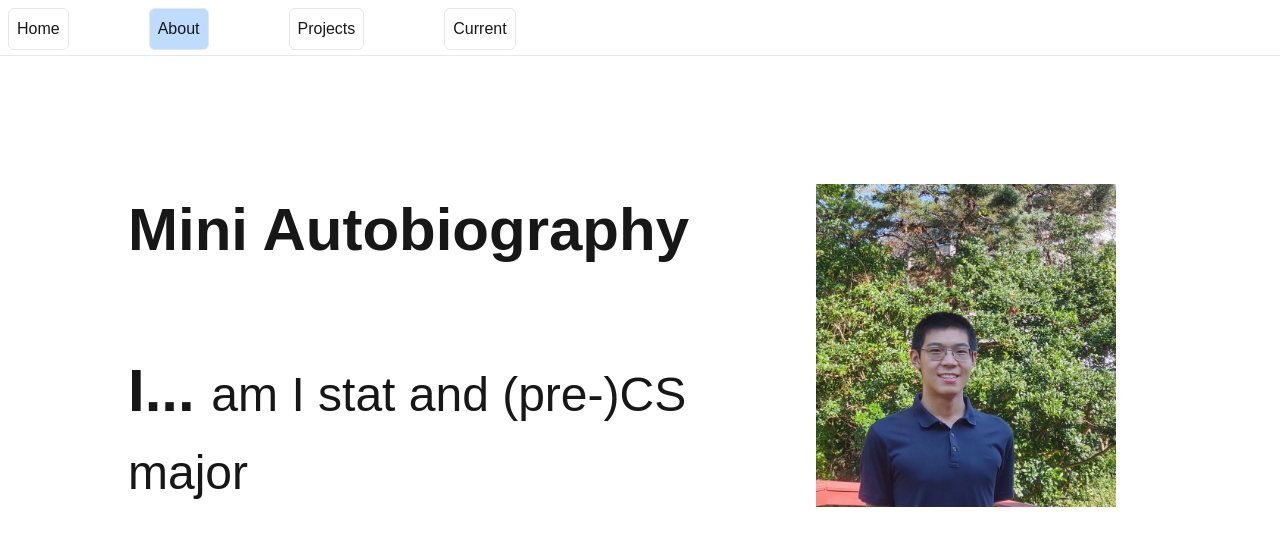
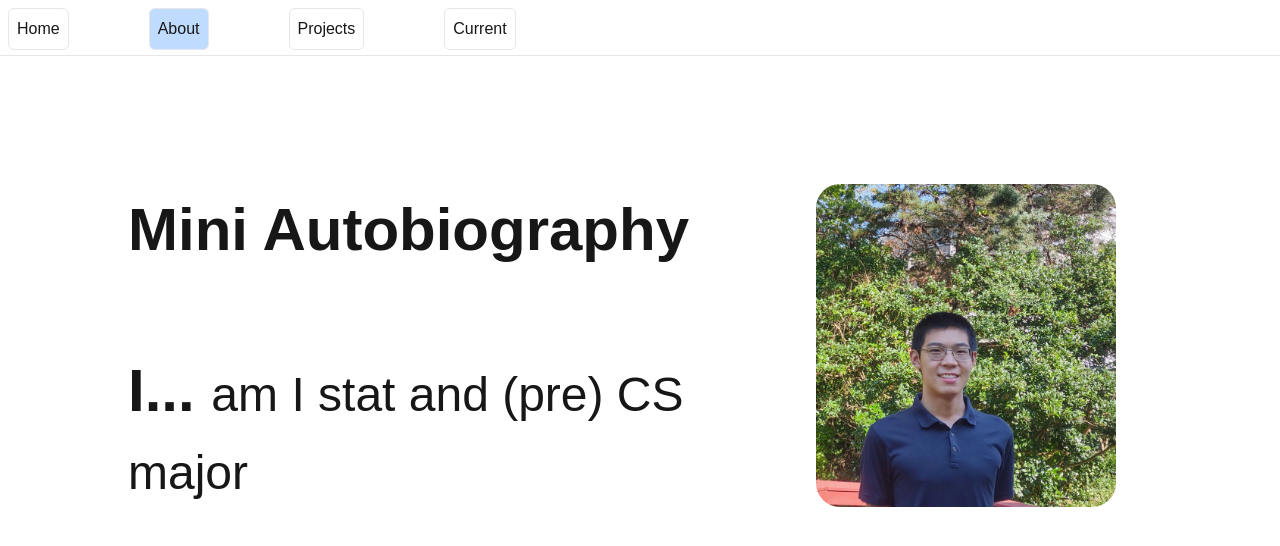
Before and after one commit to LlanAiu/portfolio, a Next.js app: page /about in a window 1280 px wide. Shown: the top 546 px of the page. Built offline with nearby package versions, Linux system fonts and the light colour scheme.

Commit message:
Animations!!

```diff
--- a/package.json
+++ b/package.json
@@ -10,6 +10,7 @@
   },
   "dependencies": {
     "clsx": "^2.1.1",
+    "framer-motion": "^11.11.9",
     "next": "14.2.15",
     "react": "^18",
     "react-dom": "^18"
--- a/src/app/about/page.tsx
+++ b/src/app/about/page.tsx
@@ -3,15 +3,24 @@
 import { useEffect, useState } from 'react';
 import Image from 'next/image';
 import defaultImage from './ProfileImage2.jpg';
+import FRCImage from './FRC.jpg';
 import Navigation from '../components/nav-bar';
+import { motion } from 'framer-motion';
+import { TextChangeDelay, TextInitialX, TextSwapFade } from '../util/animUtil';
+import clsx from 'clsx';
 
 export default function Page(){
     const [index, setIndex] = useState(0);
+    const [swap, setSwap] = useState(false);
 
     useEffect(() => {
         const handlePress = (e: KeyboardEvent) => {
             if(e.code === 'Space'){
-                setIndex((index + 1) % descriptions.length);
+                setSwap(prev => !prev);
+                setTimeout(() => {
+                    setIndex(prev => (prev + 1) % descriptions.length);
+                    setSwap(prev => !prev);
+                }, TextChangeDelay * 1000);
             }
         };
 
@@ -22,41 +31,107 @@ export default function Page(){
         }
     }, [index]);
 
+    const descriptions = [
+        {
+            text: 'am I stat and (pre) CS major',
+            image: defaultImage,
+            dim: {width: 300, height: 300}
+        },
+        {
+            text: 'am a student @ UNC-CH',
+            image: defaultImage,
+            dim: {width: 300, height: 300}
+        },
+        {
+            text: 'am a believer that problem-solving is an art form',
+            image: defaultImage,
+            dim: {width: 300, height: 300}
+        },
+        {
+            text: 'love playing cards with friends and family',
+            image: defaultImage,
+            dim: {width: 300, height: 300}
+        },
+        {
+            text: 'play the piano, although mostly as a meditation substitute',
+            image: defaultImage,
+            dim: {width: 300, height: 300}
+        },
+        {
+            text: 'am an FRC Alum',
+            image: FRCImage,
+            dim: {width: 450, height: 300}
+        },
+        {
+            text: 'am interested in machine learning and robotics',
+            image: defaultImage,
+            dim: {width: 300, height: 300}
+        },
+        {
+            text: 'am a retired swimmer',
+            image: defaultImage,
+            dim: {width: 300, height: 300}
+        }
+    ];
 
-
-    const descriptions = [
-        {text: 'am I stat and (pre-)CS major', image: defaultImage},
-        {text: 'am a student @ UNC-CH', image: defaultImage},
-        {text: 'am a believer that problem-solving is an art form', image: defaultImage},
-        {text: 'love playing cards with friends and family', image: defaultImage},
-        {text: 'play the piano, although mostly as a meditation substitute', image: defaultImage},
-        {text: 'am an FRC Alum', image: defaultImage},
-        {text: 'am interested in machine learning and robotics', image: defaultImage},
-        {text: 'am a retired swimmer', image: defaultImage}
-    ];
+    const text = TextInitialX;
+    const fade = TextSwapFade;
 
     return (
         <div className='h-full w-full'>
             <Navigation path='about'/>
-            <div className='w-full h-full flex'>
-                <div className='pt-32 pl-32 inline-block flex-auto content-start space-y-24'>
-                    <h1 className='text-6xl'><b>Mini Autobiography</b></h1>
-                    <p className='text-6xl max-w-124'>
+            <motion.div
+                className='w-full h-full flex'
+                animate='visible'
+                initial='hidden'
+                variants={text}
+            >
+                <motion.div className='pt-32 pl-32 inline-block flex-auto content-start space-y-24'>
+                    <motion.h1
+                        className='text-6xl'
+                        variants={text}
+                    >
+                        <b>Mini Autobiography</b>
+                    </motion.h1>
+                    <motion.p
+                        className='text-6xl max-w-124'
+                        variants={text}
+                    >
                         <b>I...</b>
                         <span className='w-10'> </span>
-                        <span className='text-5xl leading-relaxed'>{descriptions[index].text}</span>
-                    </p>
-                </div>
-                <div className='px-10 py-28 w-2/5 flex-initial content-start'>
-                    <Image
-                        src={descriptions[index].image}
-                        alt='About me image'
-                        width={300}
-                        height={300}
-                        className='inline-block'
-                    />
-                </div>
-            </div>
+                        <motion.span
+                            className='text-5xl leading-relaxed'
+                            animate={clsx({
+                                'out' : swap,
+                                'in' : !swap
+                            })}
+                            variants={fade}
+                        >
+                            {descriptions[index].text}
+                        </motion.span>
+                    </motion.p>
+                </motion.div>
+                <motion.div
+                    className='px-10 py-28 w-2/5 flex-initial content-start'
+                    variants={text}
+                >
+                    <motion.div
+                        animate={clsx({
+                            'out' : swap,
+                            'in' : !swap
+                        })}
+                        variants={fade}
+                    >
+                        <Image
+                            src={descriptions[index].image}
+                            alt='About me image'
+                            width={descriptions[index].dim.width}
+                            height={descriptions[index].dim.height}
+                            className='inline-block rounded-3xl'
+                        />
+                    </motion.div>
+                </motion.div>
+            </motion.div>
         </div>
     );
 }
--- a/src/app/current/page.tsx
+++ b/src/app/current/page.tsx
@@ -23,7 +23,8 @@ export default function Page() {
 
     const current = [
         {text: 'learning Express.js and API development'},
-        {text: 'working on an ingredients-to-recipe API (for our pledge project)'},
+        {text: 'working on an ingredients-to-recipe API'},
+        {text: 'developing a personal portfolio website (as you can tell)'},
         {text: 'reading through \"An Introduction to Statistical Learning, 2nd Edition\" (James, et al.)'},
         {text: 'struggling with competitive programming problems...'},
         {text: 'on fall break (thankfully)!'}
--- a/src/app/globals.css
+++ b/src/app/globals.css
@@ -27,7 +27,7 @@ body {
     text-wrap: balance;
   }
 
-  .max-w-124{
+  .max-w-124 {
     max-width: 660px;
   }
 }
--- a/src/app/page.tsx
+++ b/src/app/page.tsx
@@ -2,15 +2,22 @@
 
 import Link from 'next/link';
 import { useEffect, useState } from 'react';
+import { motion } from 'framer-motion';
+import clsx from 'clsx';
+import { TextChangeDelay, TextInitialY, TextSwapFade } from './util/animUtil';
 
 export default function Home() {
 
   const [display, setDisplay] = useState(3);
+  const [anim, setAnimate] = useState(true);
 
   useEffect(() => {
     const handleKeyDown = (event: KeyboardEvent) => {
       if (event.code === 'Space') {
-        setDisplay((display + 1) % (links.length - 1));
+        setTimeout(() => {
+          setDisplay(prev => (prev + 1) % (links.length - 1));
+        }, TextChangeDelay * 1000);
+        setAnimate(prev => !prev);
       }
     };
 
@@ -22,22 +29,51 @@ export default function Home() {
   }, [display]);
 
   const links = [
+    {text: 'contemplate a day in my life', link: './current'},
     {text: 'read my sparse autobiography', link: './about'},
     {text: 'attend my project gallery', link: './projects'},
-    {text: 'contemplate a day in my life', link: './current'},
     {text: 'Press [Space]', link: './'}
   ];
 
+  const text = TextInitialY;
+
+  const linkVar = TextSwapFade;
+
   return (
-    <div className='mt-24 text-center space-y-20'>
-      <h1 className='text-7xl'><b>Hello There</b></h1>
-      <h1 className='text-5xl'>I'm Alan Liu</h1>
-      <p className='text-2xl'>Since you're here already, why don't you...</p>
-      <div>
+    <motion.div
+      className='mt-24 text-center space-y-20'
+      initial='hidden'
+      animate='visible'
+      variants={text}
+    >
+
+      <motion.h1 className='text-7xl' variants={text}><b>Hello There</b></motion.h1>
+      <motion.h1 className='text-5xl' variants={text}>I'm Alan Liu</motion.h1>
+      <motion.p className='text-2xl' variants={text}>Since you're here already, why don't you...</motion.p>
+      <motion.div className='m-10' variants={text}>
         <Link href={links[display].link}>
-          <p className='text-3xl'>{links[display].text}</p>
+          <motion.p
+            className='text-3xl absolute w-full text-center'
+            animate={clsx({
+              'in' : anim,
+              'out' : !anim
+            })}
+            variants={linkVar}
+          >
+            {links[display].text}
+          </motion.p>
+          <motion.p
+            className='text-3xl absolute w-full text-center'
+            animate={clsx({
+              'out' : anim,
+              'in' : !anim
+            })}
+            variants={linkVar}
+          >
+            {links[display].text}
+          </motion.p>
         </Link>
-      </div>
-    </div>
+      </motion.div>
+    </motion.div>
   );
 }
--- a/src/app/projects/page.tsx
+++ b/src/app/projects/page.tsx
@@ -40,7 +40,7 @@ export default function Page(){
         },
         {
             title: 'LoggedRL',
-            description: 'My trial-by-fire project for hackathons. The reinforcement learning framework itself is buggy as it stands, but the logging looks fine ig',
+            description: 'A trial-by-fire project for hackathons. The reinforcement learning framework itself is buggy as it stands, the logging looks fine',
             link: 'https://github.com/LlanAiu/LoggedRL'
         }
     ];
--- /dev/null
+++ b/src/app/util/animUtil.ts
@@ -0,0 +1,56 @@
+
+
+export const TextChangeDelay = 0.3;
+
+export const TextInitialX = {
+    visible: {
+        opacity: 1,
+        x: 0,
+        transition: {
+            when: "beforeChildren",
+            duration: 1.2,
+            staggerChildren: 0.75
+        }
+    },
+    hidden: {
+        opacity: 0,
+        x: -50,
+        transition: {
+            when: "afterChildren"
+        }
+    }
+}
+
+export const TextInitialY = {
+    visible: {
+        opacity: 1,
+        y: 0,
+        transition: {
+            when: "beforeChildren",
+            duration: 1.2,
+            staggerChildren: 0.75
+        }
+    },
+    hidden: {
+        opacity: 0,
+        y: -50,
+        transition: {
+            when: "afterChildren"
+        }
+    }
+}
+
+export const TextSwapFade = {
+    out: {
+        opacity: 0,
+        transition: {
+            duration: TextChangeDelay
+        }
+    },
+    in: {
+        opacity: 1,
+        transition: {
+            delay: TextChangeDelay
+        }
+    }
+  }
```
Also changed, not shown: src/app/about/FRC.jpg (added), 1 other file (tests, documents, lock files or other folders).
